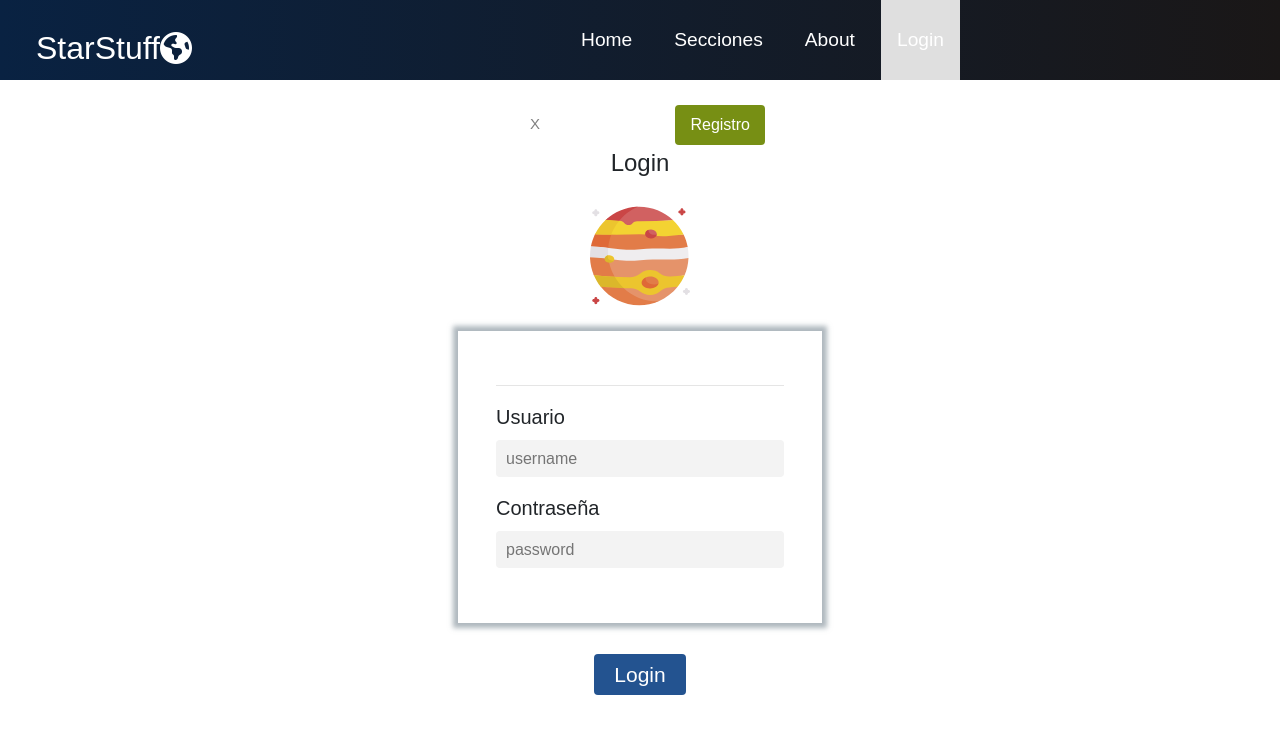
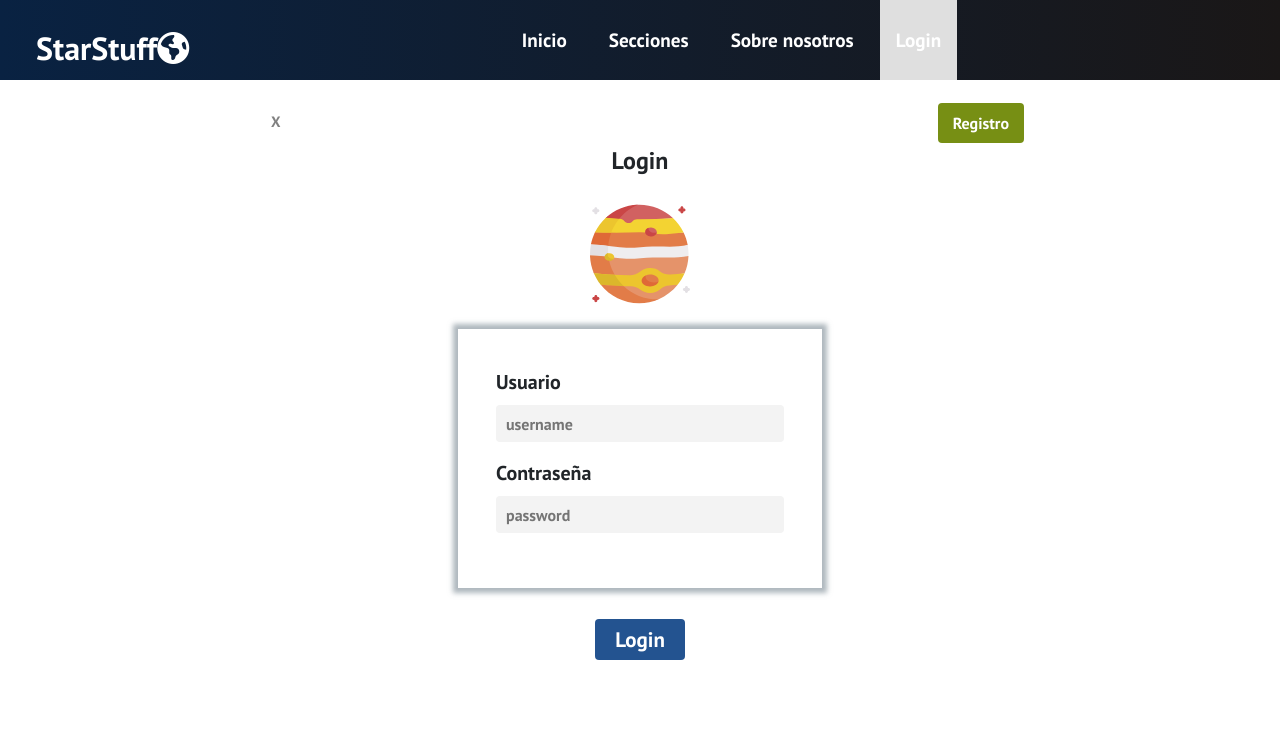
Before and after one commit to mandoni/StarStuff, a React (Create React App) app: page /login in a window 1280 px wide. Shown: the top 734 px of the page. Built offline with nearby package versions, Linux system fonts and the light colour scheme.

Commit message:
Secciones con API

```diff
--- a/public/index.html
+++ b/public/index.html
@@ -10,7 +10,8 @@
       content="Web site created using create-react-app"
     />
     <link rel="preconnect" href="https://fonts.gstatic.com">
-    <link href="https://fonts.googleapis.com/css2?family=Balsamiq+Sans:wght@700&display=swap" rel="stylesheet">
+
+    <link href="https://fonts.googleapis.com/css2?family=PT+Sans:wght@700&display=swap" rel="stylesheet">
     <script src="https://kit.fontawesome.com/7e6bdae5b7.js" crossorigin="anonymous"></script>
     <link rel="apple-touch-icon" href="%PUBLIC_URL%/logo192.png" />
     <!--
--- a/src/App.css
+++ b/src/App.css
@@ -42,3 +42,38 @@
   color: #fff;
   font-size: 100px;
 }
+
+.btn-close{
+  float: left;
+  background-color: transparent;
+  font-size: 15px;
+  color: gray;
+  border: none;
+  padding: 8px 15px;
+}
+
+.btn-routing{
+  float: right;
+  border-radius: 4px;
+  outline: none;
+  border: none;
+  cursor: pointer;
+  margin: auto;
+  position: relative;
+  background-color: #778F14;
+  color: white;
+  padding: 8px 15px;
+}
+
+.btn-routing:hover{
+  transition:  all 0.4s ease-out;
+  background: #8daa17 ;
+  color: #fff;
+  transition: 250ms;
+}
+
+.mini-nav{
+  width: 60%;
+  margin-left: 20%;
+  margin-top: 1.8%;
+}
--- a/src/App.js
+++ b/src/App.js
@@ -2,13 +2,16 @@ import React from 'react';
 import{
   BrowserRouter as Router,
   Switch,
-  Route
+  Route,
+  Link
 } from "react-router-dom";
 
 import Navbar from './Components/Navbar/Navbar';
 import Home from './Components/Home/Home';
 import Login from './Components/Login/Login';
 import Signup from './Components/Signup/Signup';
+import News from './Components/News/News';
+import Noticia from './Components/News/Noticia';
 
 import './App.css'
 
@@ -21,16 +24,35 @@ function App() {
       </div>
       <div className="body">
         <Switch>
+          <Route path="/news/:title">
+            <Noticia />
+          </Route>
           <Route path= "/" exact>
             <Home />
           </Route>
           <Route path= "/home">
             <Home />
           </Route>
+          <Route path= "/news">
+            <News />
+          </Route>
           <Route path= "/login">
+            <div className="mini-nav">
+              <Link to="/home">
+                <button type="button" className="btn-close">X</button>
+              </Link>
+              <Link to="/signup">
+                <button type="button" className="btn-routing">Registro</button>
+              </Link>
+            </div>
             <Login />
           </Route>
           <Route path= "/signup">
+              <div className="mini-nav">
+                <Link to="/home">
+                  <button type="button" className="btn-close">X</button>
+                </Link>
+              </div>
             <Signup />
           </Route>
         </Switch>
--- a/src/Components/Login/Login.css
+++ b/src/Components/Login/Login.css
@@ -56,14 +56,7 @@
     transition: 250ms;
 }
 
-.btn-close{
-    float: left;
-    background-color: transparent;
-    font-size: 15px;
-    color: gray;
-    border: none;
-    padding: 8px 15px;
-}
+
 
 .btn-close:hover{
     transition:  all 0.7s ease-out;
--- a/src/Components/Login/Login.js
+++ b/src/Components/Login/Login.js
@@ -10,14 +10,6 @@ class Login extends React.Component {
     render() {
         return(
             <div className="base-container">
-                <div className="mini-nav">
-                    <Link to="/home">
-                        <button type="button" className="btn-close">X</button>
-                    </Link>
-                    <Link to="/signup">
-                        <button type="button" className="btn-routing">Registro</button>
-                    </Link>
-                </div>
                 <div className="header">
                     Login
                     <div className="image">
@@ -26,8 +18,6 @@ class Login extends React.Component {
                 </div>
 
                 <div className="content">
-
-                    <hr/>
                     <div className="form">
                         <div className="form-group">
                             <label htmlFor="username">Usuario</label>
--- a/src/Components/Navbar/Navbar.js
+++ b/src/Components/Navbar/Navbar.js
@@ -1,4 +1,4 @@
-import React, {useState} from 'react';
+import React, {useState, useEffect} from 'react';
 import { Link } from "react-router-dom";
 import { Button } from '../Button';
 import './Navbar.css'
@@ -17,6 +17,10 @@ function Navbar() {
         }
     };
 
+    useEffect(() => {
+        showButton()
+    }, [])
+
     window.addEventListener('resize', showButton);
 
     return (
@@ -32,17 +36,17 @@ function Navbar() {
                     <ul className={click ? 'nav-menu active': 'nav-menu'}>
                         <li className="nav-item">
                             <Link to="/home" className="nav-links" onClick={closeMobilMenu}>
-                                Home
+                                Inicio
                             </Link>
                         </li>
                         <li className="nav-item">
-                            <Link to="/home" className="nav-links" onClick={closeMobilMenu}>
+                            <Link to="/News" className="nav-links" onClick={closeMobilMenu}>
                                 Secciones
                             </Link>
                         </li>
                         <li className="nav-item">
                             <Link to="/home" className="nav-links" onClick={closeMobilMenu}>
-                                About
+                                Sobre nosotros
                             </Link>
                         </li>
                         <li className="nav-item-login">
--- /dev/null
+++ b/src/Components/News/News.css
@@ -0,0 +1,3 @@
+.noticias{
+    margin: 1% 10%;
+}
--- /dev/null
+++ b/src/Components/News/News.jsx
@@ -0,0 +1,37 @@
+import React from 'react';
+import './News.css'
+import { Link } from "react-router-dom";
+
+const News = () => {
+    const [noticia, setNoticia] = React.useState([])
+
+    React.useEffect(() => {
+        obtenerDatos()
+    }, [])
+
+    const obtenerDatos = async () => {
+        const data = await fetch('http://newsapi.org/v2/top-headlines?country=mx&apiKey=6204627390254ac2931b073251803604')
+        //const data = await fetch("http://localhost:3001/articles")
+        const scsNew = await data.json()
+        setNoticia(scsNew.articles)
+    }
+    return(
+
+        <div className="noticias">
+            <br/><br/>
+            <ul>
+                {
+                    noticia.map(item => (
+                        <li key={item.title}>
+                            <Link to = {`/news/${item.title}`}>{item.title}</Link> <br/>
+                            {item.description}
+                            <hr/>
+                        </li>
+                    ))
+                }
+            </ul>
+        </div>
+    )
+}
+
+export default News;
--- /dev/null
+++ b/src/Components/News/Noticia.jsx
@@ -0,0 +1,28 @@
+import React from 'react'
+import { useParams } from 'react-router-dom'
+
+const Noticia = () => {
+
+    const {title} = useParams()
+    console.log(title)
+
+    const [noticia, setNoticia] = React.useState([])
+
+    React.useEffect(() => {
+        obtenerDatos()
+    }, [])
+
+    const obtenerDatos = async () => {
+        const data = await fetch(`newsapi.org/v2/top-headlines?country=mx&apiKey=6204627390254ac2931b073251803604/${title}`)
+        const scsNew = await data.json()
+        setNoticia(scsNew)
+    }
+
+    return (
+        <div>
+            <h3>{noticia.title}</h3>
+        </div>
+    )
+}
+
+export default Noticia
--- a/src/Components/Signup/Signup.jsx
+++ b/src/Components/Signup/Signup.jsx
@@ -10,14 +10,6 @@ class Signup extends React.Component {
     render() {
         return(
             <div className="base-container">
-                <div className="mini-nav">
-                    <Link to="/home">
-                        <button type="button" className="btn-close">X</button>
-                    </Link>
-                    <Link to="/login">
-                        <button type="button" className="btn-routing">Login</button>
-                    </Link>
-                </div>
                 <div className="header">
                     Registro
                     <div className="image">
@@ -25,8 +17,6 @@ class Signup extends React.Component {
                     </div>
                 </div>
                 <div className="content">
-
-                    <hr/>
                     <div className="form">
                         <div className="form-group">
                             <label htmlFor="name">Nombre</label>
```
Also changed, not shown: 1 other file (tests, documents, lock files or other folders).
